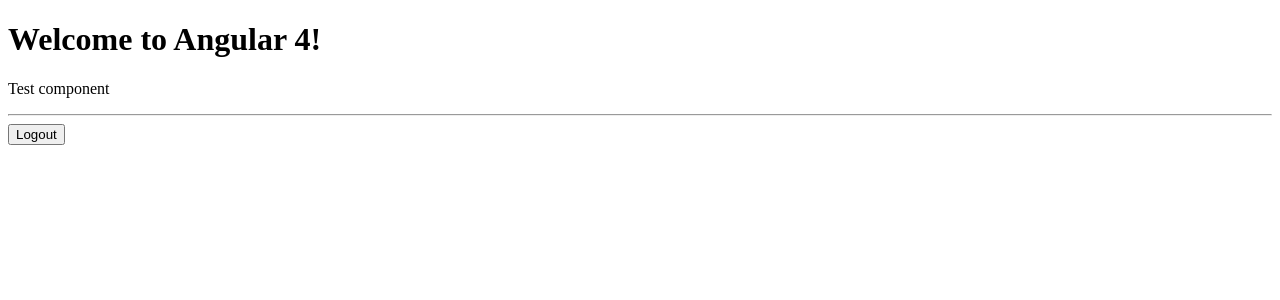
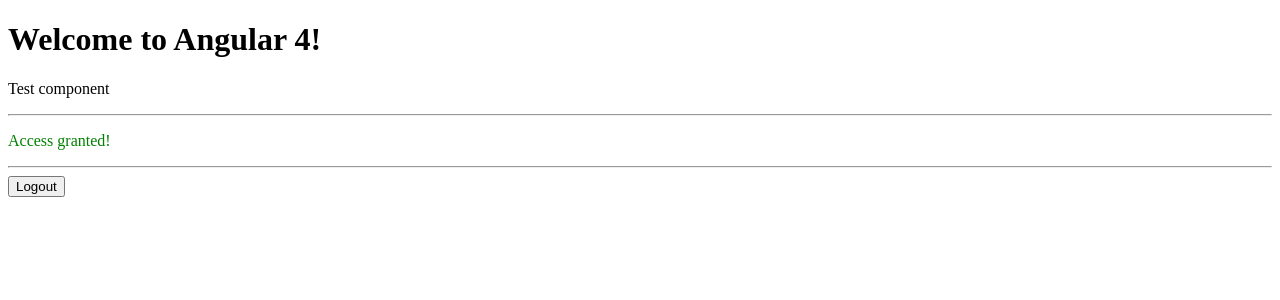
Before and after one commit to chaitanya-apty/angular-starter-image, an Angular app: page /test in a window 1280 px wide. Shown: the top 300 px of the page. Built offline with nearby package versions, Linux system fonts and the light colour scheme; sample sign-in values are in the browser's storage.

Commit message:
css modified.

```diff
--- a/src/app/test-component/test-component.component.css
+++ b/src/app/test-component/test-component.component.css
@@ -0,0 +1,3 @@
+.green {
+    color: green;
+}
--- a/src/app/test-component/test-component.component.html
+++ b/src/app/test-component/test-component.component.html
@@ -1,4 +1,7 @@
 <p>Test component</p>
 <hr />
 
+<p class="green">Access granted!</p>
+<hr />
+
 <button type="button" (click)="logoutUser()">Logout</button>
```
